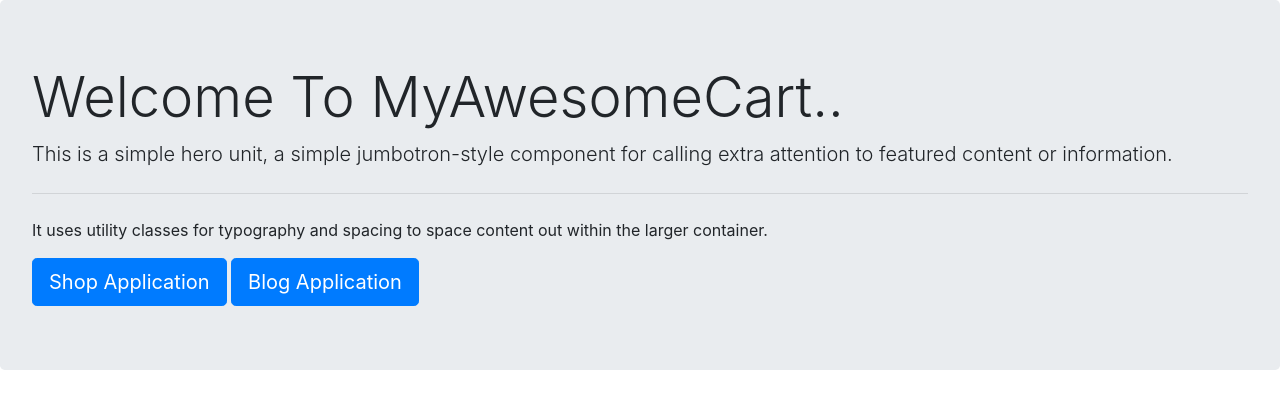
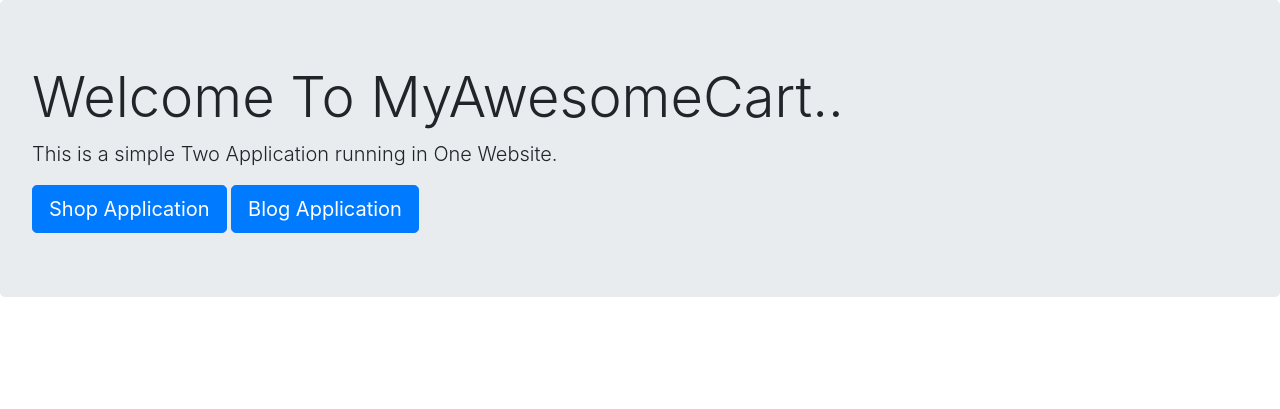
Before and after one commit to SatishPatel8424/MyAwesomeCart, a Django app: page / in a window 1280 px wide. Shown: the top 409 px of the page. Run offline with Django 3.2, Linux system fonts and the light colour scheme; some libraries are stand-ins or nearby versions.

Commit message:
Connecting two django Application like as(blog and shop)in simple one project Application to connected.

```diff
--- a/mac/mac/templates/index.html
+++ b/mac/mac/templates/index.html
@@ -13,9 +13,7 @@
   <body>
     <div class="jumbotron">
   <h1 class="display-4">Welcome To MyAwesomeCart..</h1>
-  <p class="lead">This is a simple hero unit, a simple jumbotron-style component for calling extra attention to featured content or information.</p>
-  <hr class="my-4">
-  <p>It uses utility classes for typography and spacing to space content out within the larger container.</p>
+  <p class="lead">This is a simple Two Application running in One Website.</p>
         <a class="btn btn-primary btn-lg" href="/shop" role="button">Shop Application</a>
         <a class="btn btn-primary btn-lg" href="/Blog" role="button">Blog Application</a>
 </div>
```
